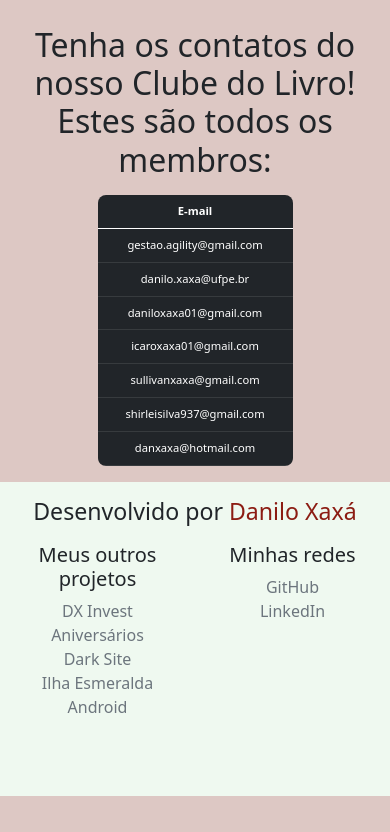
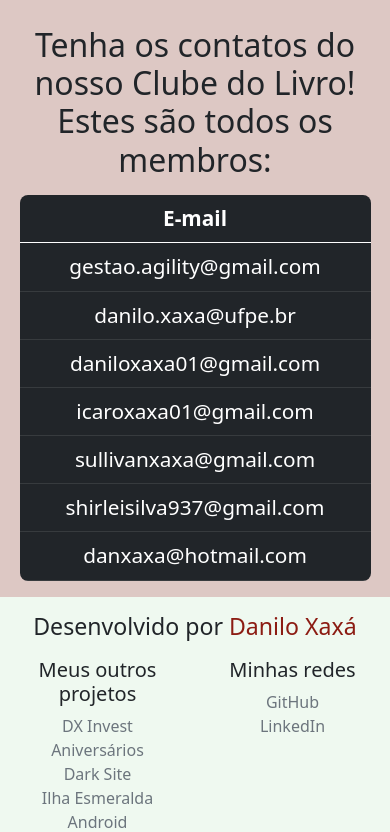
Before and after one commit to Danilo-Xaxa/livraria, a Flask app: page /pessoas in a window 390 px wide. Shown: the part 48-880 px from the top of the page. Before the commit the page ends 844 px from the top, so only its background shows below. Run offline with Flask 2, Linux system fonts and the light colour scheme; the visitor is signed in with stand-in values (Sample User, id 1); data comes from the database, SQL or seed files in the repository; some libraries are stand-ins or nearby versions.

Commit message:
finalização da responsividade

```diff
--- a/static/styles.css
+++ b/static/styles.css
@@ -237,7 +237,7 @@ footer {
 }
 
 th, td {
-  font-size: 1.2em;
+  font-size: 1.3em;
 }
 
 .tituloPessoas, .tituloCarrinho {
@@ -251,8 +251,8 @@ table {
 }
 
 @media only screen and (max-width: 992px) {
-  th, td {
-    font-size: 0.8em;
+  .divsDaTabela {
+    width: 90% !important;
   }
 
   .tituloPessoas {
@@ -302,7 +302,7 @@ input[type=checkbox]:checked + label {
   border-color: var(--mossGreen) !important;
 }
 
-#divInputLivro, #irCarrinho {
+#divInputLivro, #irCarrinho, #irComprar {
   width: 20% !important;
 }
 
@@ -311,7 +311,7 @@ input[type=checkbox]:checked + label {
     width: 50% !important;
   }
 
-  #divInputLivro, #irCarrinho {
+  #divInputLivro, #irCarrinho, #irComprar {
     width: 40% !important;
   }
 }
@@ -335,11 +335,8 @@ input[type=checkbox]:checked + label {
 }
 
 @media only screen and (max-width: 500px) {
-  .table_num {
+  .numerador {
     display: none !important;
-  }
-  th, td {
-    font-size: 0.7em;
   }
 }
 
@@ -352,3 +349,13 @@ input[type=checkbox]:checked + label {
     width: 50% !important;
   }
 }
+
+@media only screen and (max-width: 376px) {
+  .tabelaCarrinho td {
+    font-size: 1.1em;
+  }
+
+  #irComprar {
+    width: 50% !important;
+  }
+}
--- a/templates/pessoas.html
+++ b/templates/pessoas.html
@@ -8,12 +8,12 @@
 <div class="position-relative overflow-hidden p-3 p-md-5 m-md-3 text-center bg-light" style="background-color: #DDC8C4 !important; padding: 0 !important;">
     <h1 class="display-4 fw-normal tituloPessoas" style="margin-top: .8em !important; margin-bottom: -1em !important;"> Tenha os contatos do nosso Clube do Livro!<br>Estes são todos os membros: </h1>
 
-    <div class="col-md-5 p-lg-5 mx-auto my-5" style="width: 50% !important;">
+    <div class="col-md-5 p-lg-5 mx-auto my-5 divsDaTabela" style="width: 60%;">
 
-        <table class="table table-dark table-hover" style="margin-bottom: -2em !important;">
+        <table class="table table-dark table-hover pessoas" style="margin-bottom: -2em !important;">
             <thead>
                 <tr>
-                    <th scope="col" class="table_num">#</th>
+                    <th scope="col" class="numerador">#</th>
                     <th scope="col" class="table_nome">Nome</th>
                     <th scope="col">E-mail</th>
                 </tr>
@@ -21,7 +21,7 @@
             <tbody>
                 {% for item in nomes_emails %}
                 <tr>
-                    <td scope="row" class="table_num">{{ loop.index }}</td>
+                    <td scope="row" class="numerador">{{ loop.index }}</td>
                     <td scope="row" class="table_nome">{{ item.nome }}</td>
                     <td scope="row">{{ item.email }}</td>
                 </tr>
```
Also changed, not shown: templates/carrinho.html (+5 -5 lines).
